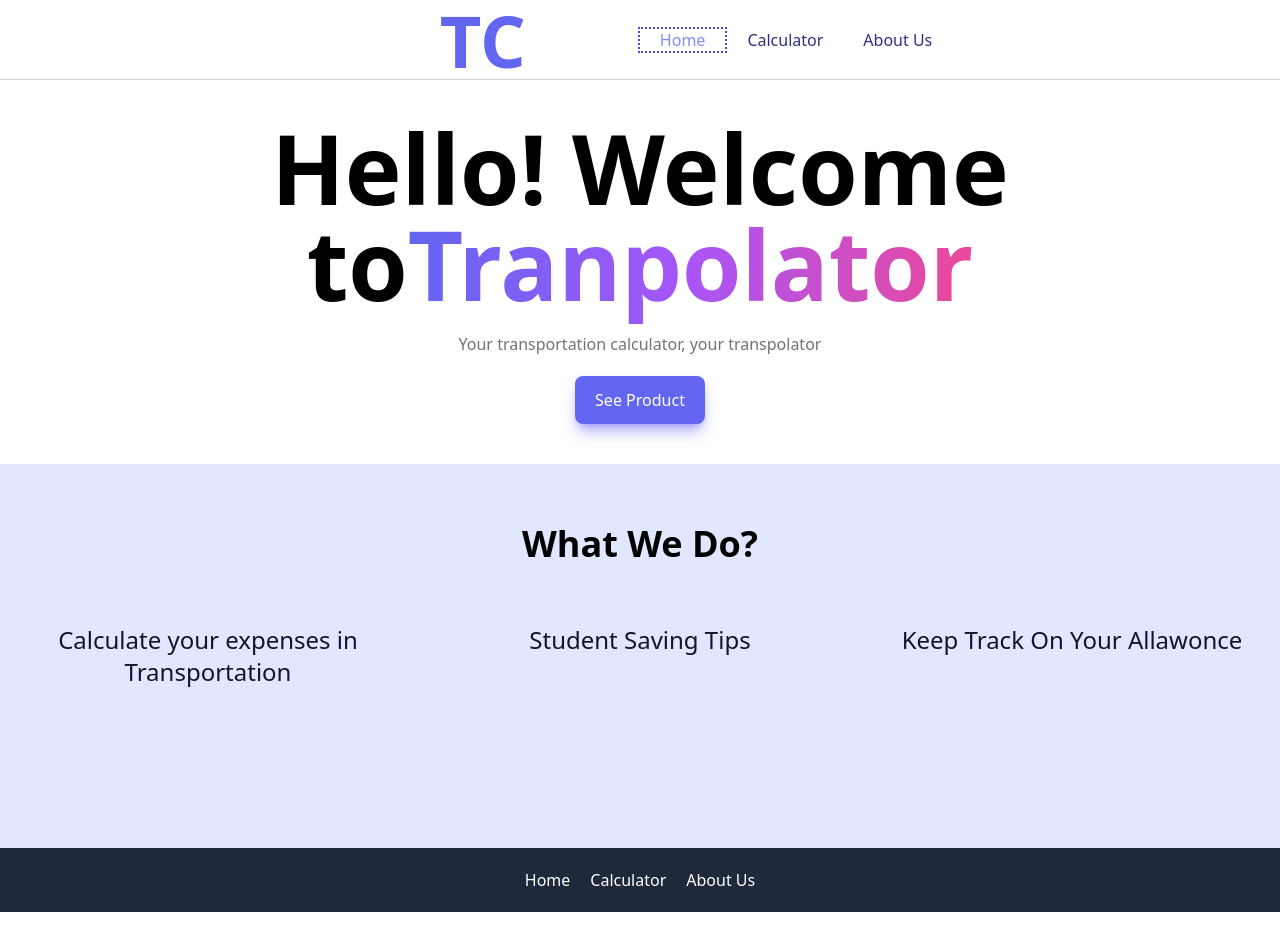
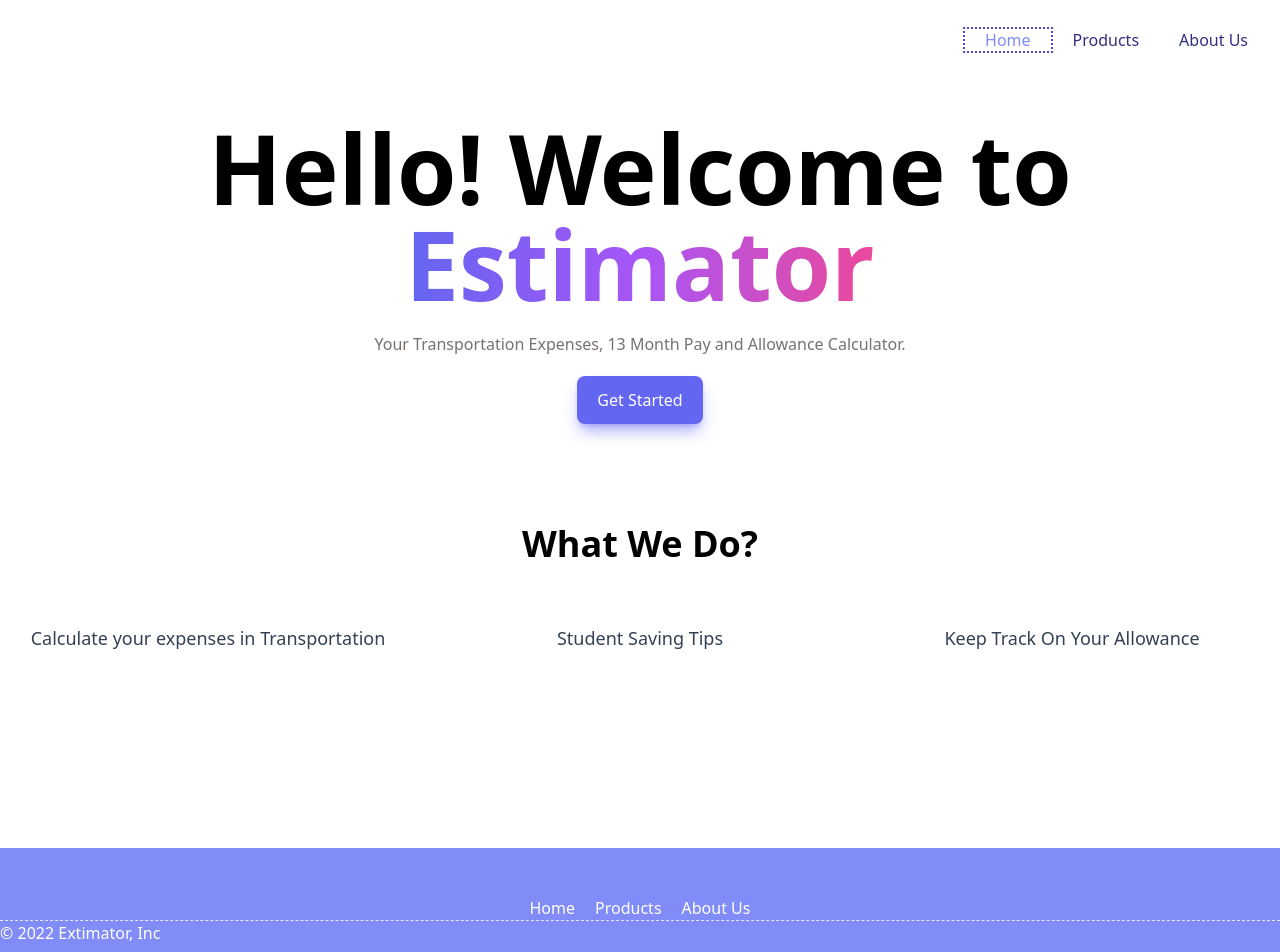
Before and after one commit to zacro14/musicphile, a Next.js app: page / in a window 1280 px wide. Shown: the top 952 px of the page. Before the commit the page ends 912 px from the top, so only its background shows below. Built offline with nearby package versions, Linux system fonts and the light colour scheme.

Commit message:
update: changes

```diff
--- /dev/null
+++ b/components/Footer.tsx
@@ -0,0 +1,38 @@
+import Link from 'next/link'
+import React from 'react'
+
+const Footer = () => {
+    const link = [
+        {
+            label: 'Home',
+            path: '/',
+        },
+        {
+            label: 'Products',
+            path: '/products',
+        },
+        {
+            label: 'About Us',
+            path: '/about-us',
+        },
+    ]
+
+    const Year = new Date().getFullYear()
+    return (
+        <footer className="h-36 bg-indigo-400 border-t-1 border-slate-300 flex text-white ">
+            <div className="flex flex-col container mx-auto justify-center">
+                <ul className="flex items-center justify-center space-x-5 container mx-auto">
+                    {link.map((link, index) => (
+                        <Link key={index} href={link.path} passHref>
+                            <li className="cursor-pointer">{link.label}</li>
+                        </Link>
+                    ))}
+                </ul>
+                <hr className="border-dashed" />
+                <div>&copy; {Year} Extimator, Inc</div>
+            </div>
+        </footer>
+    )
+}
+
+export default Footer
--- a/components/Header.tsx
+++ b/components/Header.tsx
@@ -10,8 +10,8 @@ const Header = () => {
             url: '/',
         },
         {
-            name: 'Calculator',
-            url: '/calculator',
+            name: 'Products',
+            url: '/products',
         },
         {
             name: 'About Us',
@@ -19,16 +19,9 @@ const Header = () => {
         },
     ]
     return (
-        <nav className="h-20 bg-white mx-auto flex align-middle border-b border-slate-300">
-            <div className="flex justify-center w-full px-3 items-center">
-                <div className="px-28">
-                    <Link passHref href={'/'}>
-                        <a className="text-7xl font-bold text-indigo-500 cursor-pointer">
-                            TC
-                        </a>
-                    </Link>
-                </div>
-                <ul className="flex ">
+        <nav className="h-20 container bg-white mx-auto flex align-middle">
+            <div className="flex justify-end w-full px-3 items-center">
+                <ul className="flex">
                     {link.map((link, index) => (
                         <li key={index}>
                             <Link href={link.url} passHref>
--- a/components/Home/Footer.tsx
+++ /dev/null
@@ -1,15 +0,0 @@
-import React from 'react'
-
-const Footer = () => {
-    return (
-        <footer className="h-16 bg-slate-800 border-t-1 border-slate-300 flex text-white ">
-            <ul className="flex items-center justify-center space-x-5 container mx-auto">
-                <li>Home</li>
-                <li>Calculator</li>
-                <li>About Us</li>
-            </ul>
-        </footer>
-    )
-}
-
-export default Footer
--- a/components/Home/LandingSection.tsx
+++ b/components/Home/LandingSection.tsx
@@ -3,24 +3,25 @@ import React from 'react'
 
 const LandingSection = () => {
     return (
-        <div id="landing_section" className="min-h-80 w-full bg-white ">
+        <section id="landing_section" className="min-h-80 w-full bg-white ">
             <div className="mx-auto container text-center py-10">
                 <h1 className="font-bold text-8xl mb-5">
-                    Hello! Welcome to
+                    Hello! Welcome to{' '}
                     <span className="bg-clip-text text-transparent bg-gradient-to-r from-indigo-500 via-purple-500 to-pink-500">
-                        Tranpolator
+                        Estimator
                     </span>
                 </h1>
                 <h2 className="text-stone-500 mb-5">
-                    Your transportation calculator, your transpolator
+                    Your Transportation Expenses, 13 Month Pay and Allowance
+                    Calculator.
                 </h2>
-                <Link href={'/calculator'} passHref>
+                <Link href={{ pathname: '/products' }} passHref>
                     <button className="bg-indigo-500 shadow-lg shadow-indigo-500/50 px-5 py-3 rounded-lg">
-                        <p className="text-white">See Product</p>
+                        <p className="text-white">Get Started</p>
                     </button>
                 </Link>
             </div>
-        </div>
+        </section>
     )
 }
 
--- a/components/Home/ProductUsageSection.tsx
+++ b/components/Home/ProductUsageSection.tsx
@@ -2,34 +2,34 @@ import React from 'react'
 
 const ProductUsageSection = () => {
     return (
-        <div id="about_product" className="h-96 bg-indigo-100 mx-auto py-5">
+        <section id="about_product" className="h-96 mx-auto py-5">
             <h2 className="font-bold text-4xl text-center py-10">
                 What We Do?
             </h2>
             <div className="grid grid-cols-3 gap-4 text-center py-5">
                 <div className="container items-center">
-                    <div className="text-slate-900">
-                        <h3 className="font-medium text-2xl">
+                    <div className="text-slate-700">
+                        <h3 className="font-medium text-lg">
                             Calculate your expenses in Transportation
                         </h3>
                     </div>
                 </div>
                 <div className="container items-center ">
-                    <div className="text-slate-900">
-                        <h3 className="font-medium text-2xl">
+                    <div className="text-slate-700">
+                        <h3 className="font-medium text-lg">
                             Student Saving Tips
                         </h3>
                     </div>
                 </div>
                 <div className="container items-center">
-                    <div className="text-slate-900">
-                        <h3 className="font-medium text-2xl">
-                            Keep Track On Your Allawonce
+                    <div className="text-slate-700">
+                        <h3 className="font-medium text-lg">
+                            Keep Track On Your Allowance
                         </h3>
                     </div>
                 </div>
             </div>
-        </div>
+        </section>
     )
 }
 
--- a/components/Layout.tsx
+++ b/components/Layout.tsx
@@ -1,6 +1,6 @@
 import React from 'react'
 import Header from './Header'
-import Footer from './Home/Footer'
+import Footer from './Footer'
 type Children = {
     children: React.ReactNode
 }
--- a/pages/calculator/index.tsx
+++ /dev/null
@@ -1,7 +0,0 @@
-import React from 'react'
-
-const Calculator = () => {
-    return <div className="min-h-screen">Calculator</div>
-}
-
-export default Calculator
--- /dev/null
+++ b/pages/products/index.tsx
@@ -0,0 +1,7 @@
+import React from 'react'
+
+const Products = () => {
+    return <section className="min-h-screen">Products</section>
+}
+
+export default Products
```
